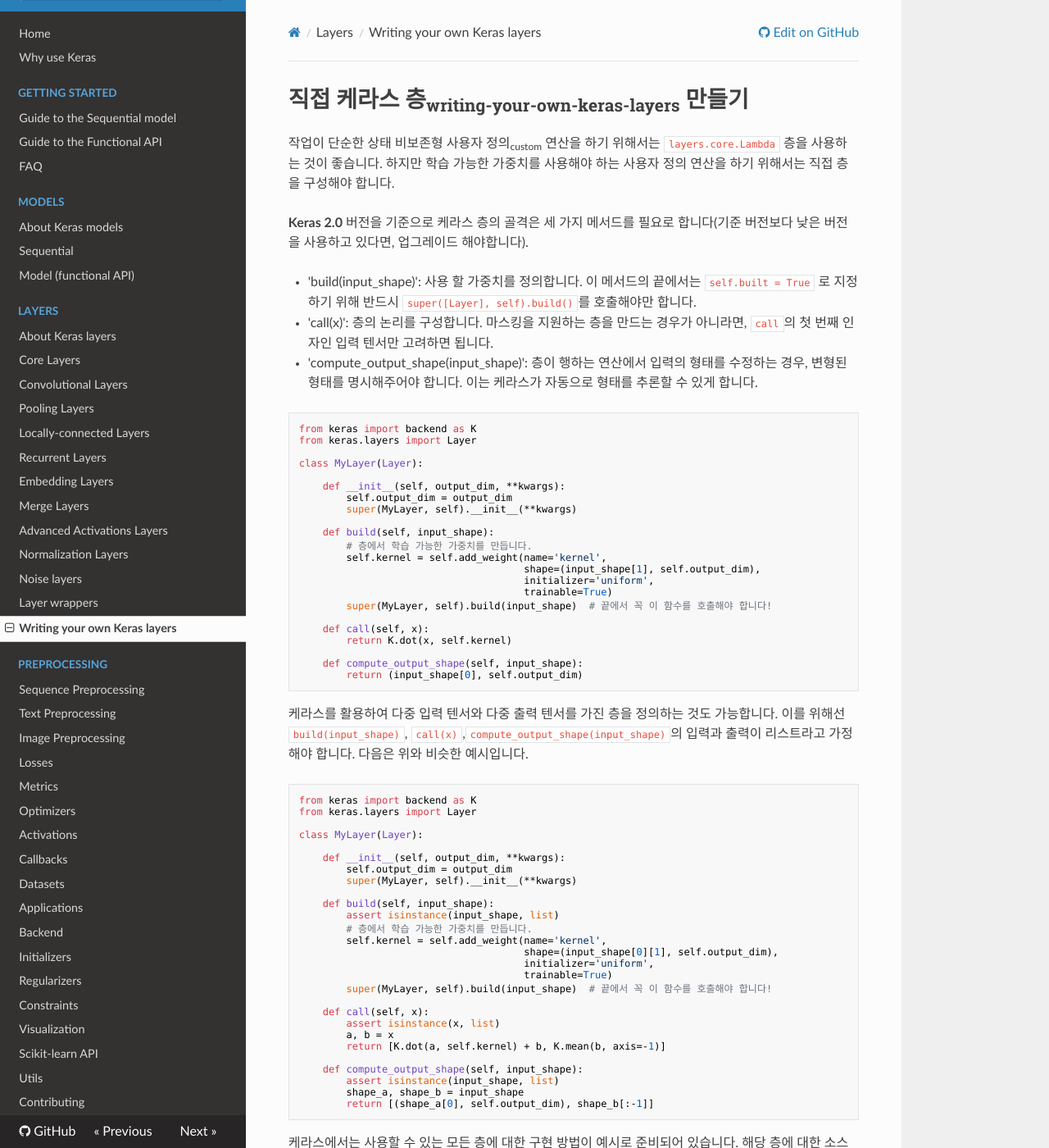
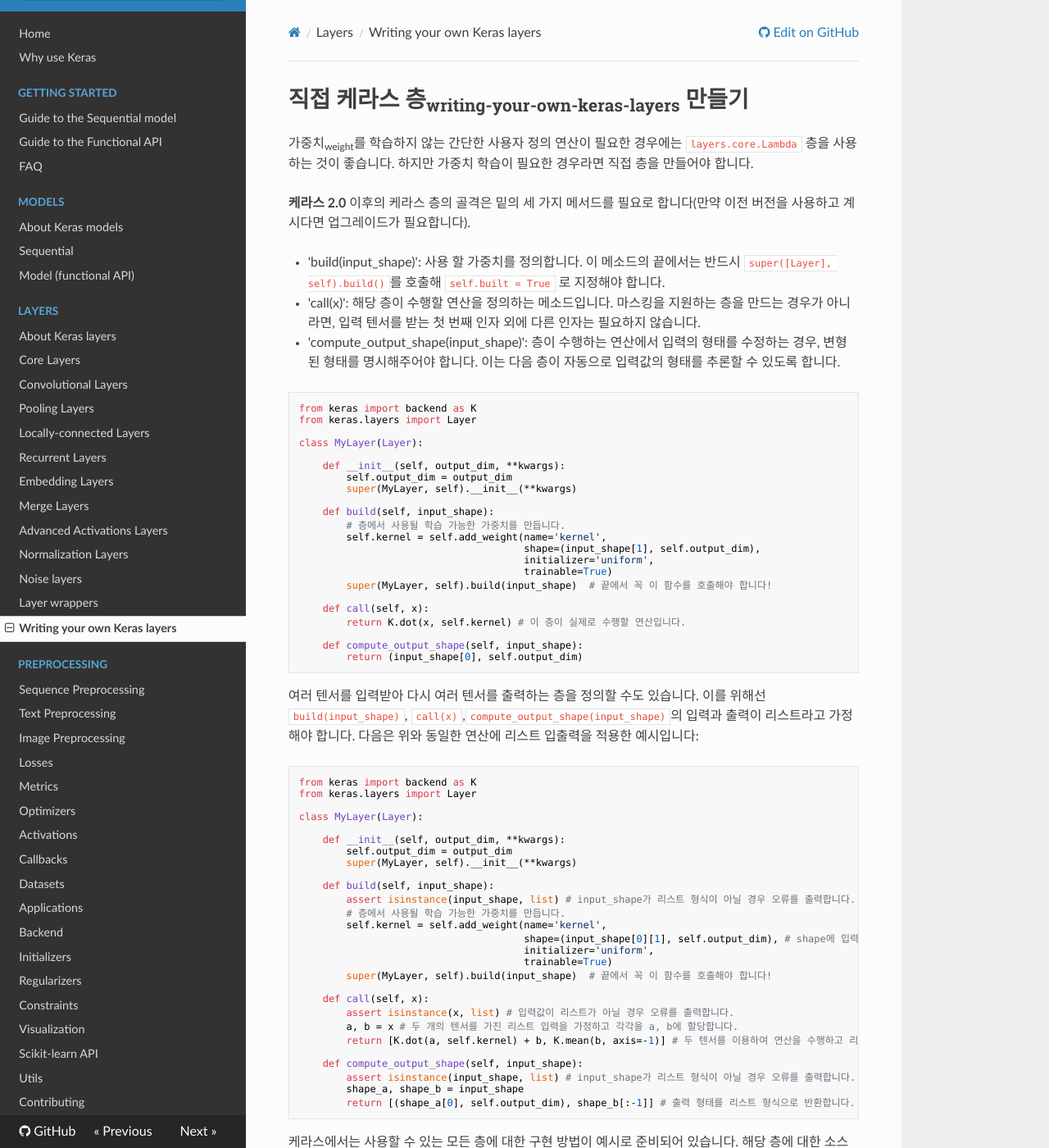
Before and after one commit to keras-team/keras-docs-ko, an MkDocs documentation site: the page built from sources/layers/writing-your-own-keras-layers.md, in a window 1280 px wide and 1400 px high. Shown: the whole window at 82% size. Built offline with MkDocs 1.6.1, drawn with Linux system fonts in a browser that asks for light colours; nearby versions of some CDN libraries.

Commit message:
Update writing-your-own-keras-layers.md
김준영님 수정안 반영.

````diff
--- a/sources/layers/writing-your-own-keras-layers.md
+++ b/sources/layers/writing-your-own-keras-layers.md
@@ -1,12 +1,12 @@
 # 직접 케라스 층<sub>writing-your-own-keras-layers</sub> 만들기
 
-작업이 단순한 상태 비보존형 사용자 정의<sub>custom</sub> 연산을 하기 위해서는 `layers.core.Lambda` 층을 사용하는 것이 좋습니다. 하지만 학습 가능한 가중치를 사용해야 하는 사용자 정의 연산을 하기 위해서는 직접 층을 구성해야 합니다.
+가중치<sub>weight</sub>를 학습하지 않는 간단한 사용자 정의 연산이 필요한 경우에는  `layers.core.Lambda` 층을 사용하는 것이 좋습니다. 하지만 가중치 학습이 필요한 경우라면 직접 층을 만들어야 합니다.
 
-**Keras 2.0** 버전을 기준으로 케라스 층의 골격은 세 가지 메서드를 필요로 합니다(기준 버전보다 낮은 버전을 사용하고 있다면, 업그레이드 해야합니다).
+**케라스 2.0** 이후의 케라스 층의 골격은 밑의 세 가지 메서드를 필요로 합니다(만약 이전 버전을 사용하고 계시다면 업그레이드가 필요합니다).
 
-- 'build(input_shape)': 사용 할 가중치를 정의합니다. 이 메서드의 끝에서는 `self.built = True` 로 지정하기 위해 반드시 `super([Layer], self).build()`를 호출해야만 합니다.
-- 'call(x)': 층의 논리를 구성합니다. 마스킹을 지원하는 층을 만드는 경우가 아니라면, `call`의 첫 번째 인자인 입력 텐서만 고려하면 됩니다.
-- 'compute_output_shape(input_shape)': 층이 행하는 연산에서 입력의 형태를 수정하는 경우, 변형된 형태를 명시해주어야 합니다. 이는 케라스가 자동으로 형태를 추론할 수 있게 합니다.
+- 'build(input_shape)': 사용 할 가중치를 정의합니다. 이 메소드의 끝에서는 반드시 `super([Layer], self).build()`를 호출해 `self.built = True` 로 지정해야 합니다.
+- 'call(x)': 해당 층이 수행할 연산을 정의하는 메소드입니다. 마스킹을 지원하는 층을 만드는 경우가 아니라면, 입력 텐서를 받는 첫 번째 인자 외에 다른 인자는 필요하지 않습니다.
+- 'compute_output_shape(input_shape)': 층이 수행하는 연산에서 입력의 형태를 수정하는 경우, 변형된 형태를 명시해주어야 합니다. 이는 다음 층이 자동으로 입력값의 형태를 추론할 수 있도록 합니다.
 
 ```python
 from keras import backend as K
@@ -19,7 +19,7 @@
         super(MyLayer, self).__init__(**kwargs)
 
     def build(self, input_shape):
-        # 층에서 학습 가능한 가중치를 만듭니다.
+        # 층에서 사용될 학습 가능한 가중치를 만듭니다.
         self.kernel = self.add_weight(name='kernel',
                                       shape=(input_shape[1], self.output_dim),
                                       initializer='uniform',
@@ -27,13 +27,13 @@
         super(MyLayer, self).build(input_shape)  # 끝에서 꼭 이 함수를 호출해야 합니다!
 
     def call(self, x):
-        return K.dot(x, self.kernel)
+        return K.dot(x, self.kernel) # 이 층이 실제로 수행할 연산입니다.
 
     def compute_output_shape(self, input_shape):
         return (input_shape[0], self.output_dim)
 ```
 
-케라스를 활용하여 다중 입력 텐서와 다중 출력 텐서를 가진 층을 정의하는 것도 가능합니다. 이를 위해선 `build(input_shape)`, `call(x)`,`compute_output_shape(input_shape)`의 입력과 출력이 리스트라고 가정해야 합니다. 다음은 위와 비슷한 예시입니다.
+여러 텐서를 입력받아 다시 여러 텐서를 출력하는 층을 정의할 수도 있습니다. 이를 위해선 `build(input_shape)`, `call(x)`,`compute_output_shape(input_shape)`의 입력과 출력이 리스트라고 가정해야 합니다. 다음은 위와 동일한 연산에 리스트 입출력을 적용한 예시입니다:
 
 ```python
 from keras import backend as K
@@ -46,23 +46,23 @@
         super(MyLayer, self).__init__(**kwargs)
 
     def build(self, input_shape):
-        assert isinstance(input_shape, list)
-        # 층에서 학습 가능한 가중치를 만듭니다.
+        assert isinstance(input_shape, list) # input_shape가 리스트 형식이 아닐 경우 오류를 출력합니다.
+        # 층에서 사용될 학습 가능한 가중치를 만듭니다.
         self.kernel = self.add_weight(name='kernel',
-                                      shape=(input_shape[0][1], self.output_dim),
+                                      shape=(input_shape[0][1], self.output_dim), # shape에 입력 리스트의 0번째 텐서가 활용되었습니다.
                                       initializer='uniform',
                                       trainable=True)
         super(MyLayer, self).build(input_shape)  # 끝에서 꼭 이 함수를 호출해야 합니다!
 
     def call(self, x):
-        assert isinstance(x, list)
-        a, b = x
-        return [K.dot(a, self.kernel) + b, K.mean(b, axis=-1)]
+        assert isinstance(x, list) # 입력값이 리스트가 아닐 경우 오류를 출력합니다.
+        a, b = x # 두 개의 텐서를 가진 리스트 입력을 가정하고 각각을 a, b에 할당합니다.
+        return [K.dot(a, self.kernel) + b, K.mean(b, axis=-1)] # 두 텐서를 이용하여 연산을 수행하고 리스트로 반환합니다.
 
     def compute_output_shape(self, input_shape):
-        assert isinstance(input_shape, list)
+        assert isinstance(input_shape, list) # input_shape가 리스트 형식이 아닐 경우 오류를 출력합니다.
         shape_a, shape_b = input_shape
-        return [(shape_a[0], self.output_dim), shape_b[:-1]]
+        return [(shape_a[0], self.output_dim), shape_b[:-1]] # 출력 형태를 리스트 형식으로 반환합니다.
 ```
 케라스에서는 사용할 수 있는 모든 층에 대한 구현 방법이 예시로 준비되어 있습니다.
 해당 층에 대한 소스 코드를 확인하세요!
````
